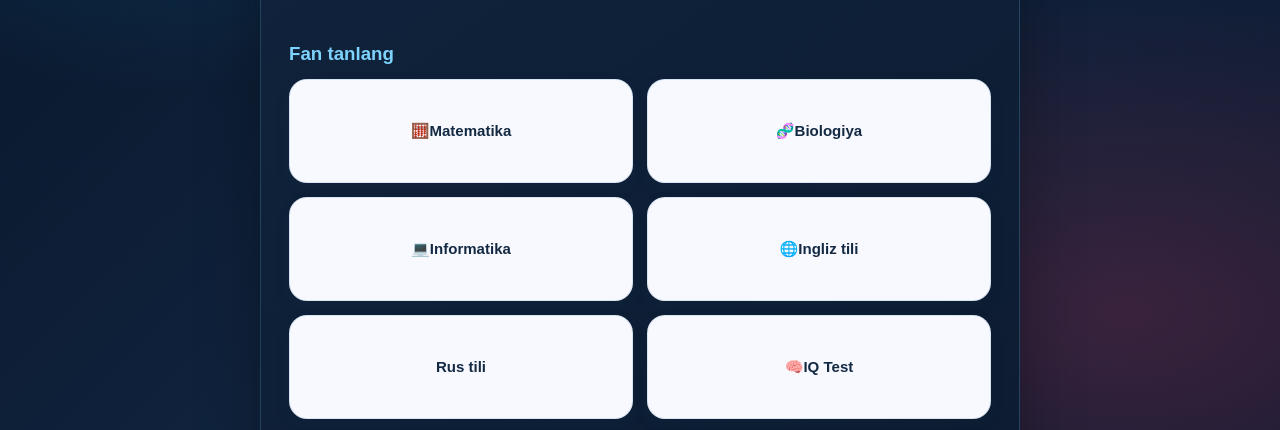
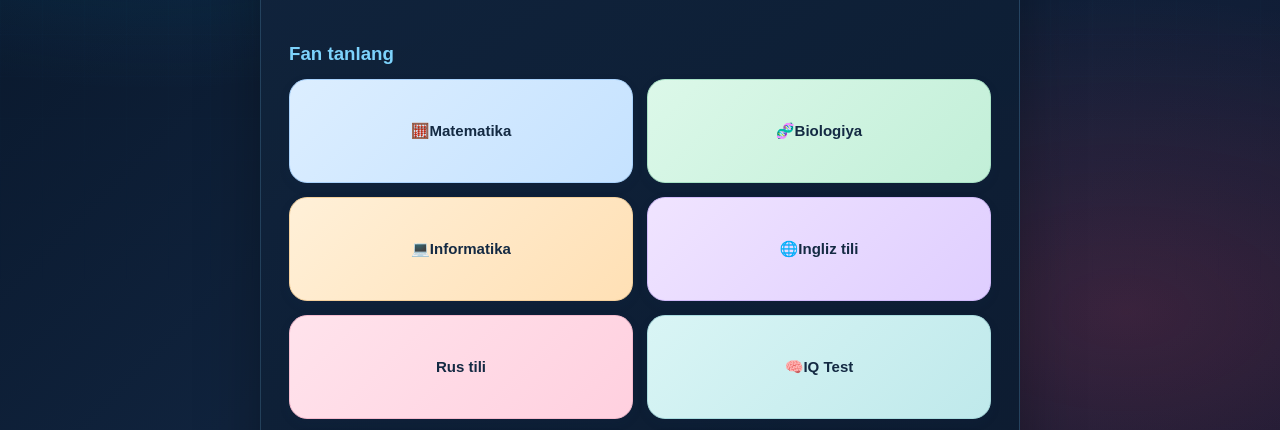
Before and after one commit to shaxriyornormurodov85-spec/Quvnoq-Testlar, a plain HTML site: page index.html in a window 1280 px wide. Shown: the part 344-774 px from the top of the page. Drawn offline with Linux system fonts and the light colour scheme; a script that the page names is missing.

Commit message:
Add colorful backgrounds to subject tiles

```diff
--- a/style.css
+++ b/style.css
@@ -792,3 +792,23 @@ body::before {
 #subjectGrid .subject-sticker.flag-ru span:nth-child(1) { background: #fff; }
 #subjectGrid .subject-sticker.flag-ru span:nth-child(2) { background: #0039a6; }
 #subjectGrid .subject-sticker.flag-ru span:nth-child(3) { background: #d52b1e; }
+
+
+/* Give each subject tile itself a soft colorful background. */
+#subjectGrid .subject-choice {
+  border: 1px solid transparent;
+  color: #17324d;
+  box-shadow: 0 4px 12px rgba(30, 55, 90, .08);
+}
+#subjectGrid .subject-choice:nth-child(6n + 1) { background: linear-gradient(135deg, #dceeff, #c5e2ff); border-color: #a9d2fb; }
+#subjectGrid .subject-choice:nth-child(6n + 2) { background: linear-gradient(135deg, #dcf8e9, #c2efd8); border-color: #a8e2c5; }
+#subjectGrid .subject-choice:nth-child(6n + 3) { background: linear-gradient(135deg, #fff0d8, #ffe0b5); border-color: #f4d09c; }
+#subjectGrid .subject-choice:nth-child(6n + 4) { background: linear-gradient(135deg, #f0e4ff, #dfceff); border-color: #d1bafa; }
+#subjectGrid .subject-choice:nth-child(6n + 5) { background: linear-gradient(135deg, #ffe3ec, #ffd0df); border-color: #f4bbce; }
+#subjectGrid .subject-choice:nth-child(6n) { background: linear-gradient(135deg, #d9f5f5, #bfe9eb); border-color: #a9dcdf; }
+#subjectGrid .subject-choice.selected {
+  background: linear-gradient(135deg, #1769d2, #0847a6) !important;
+  border: 2px solid #06377f !important;
+  color: #fff !important;
+  box-shadow: 0 0 0 3px rgba(23, 105, 210, .2), 0 8px 22px rgba(8, 71, 166, .25) !important;
+}
```
